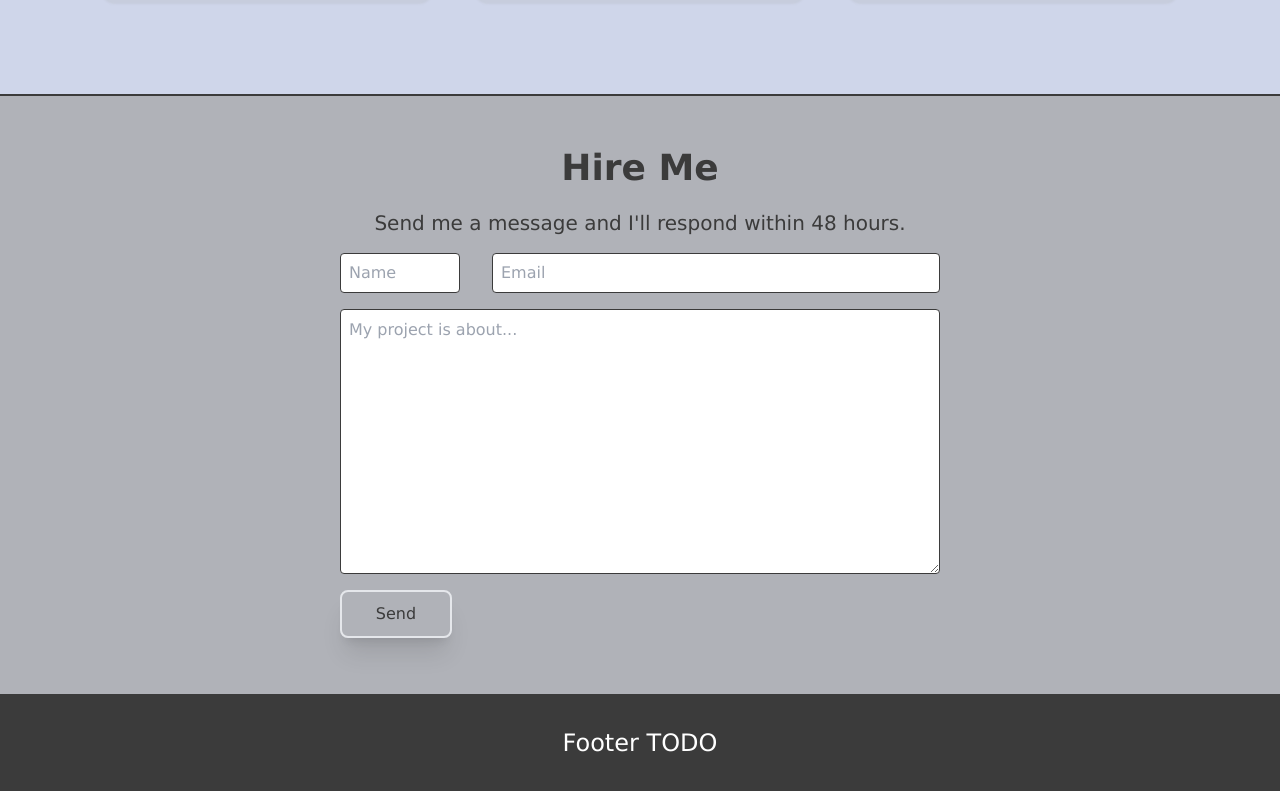
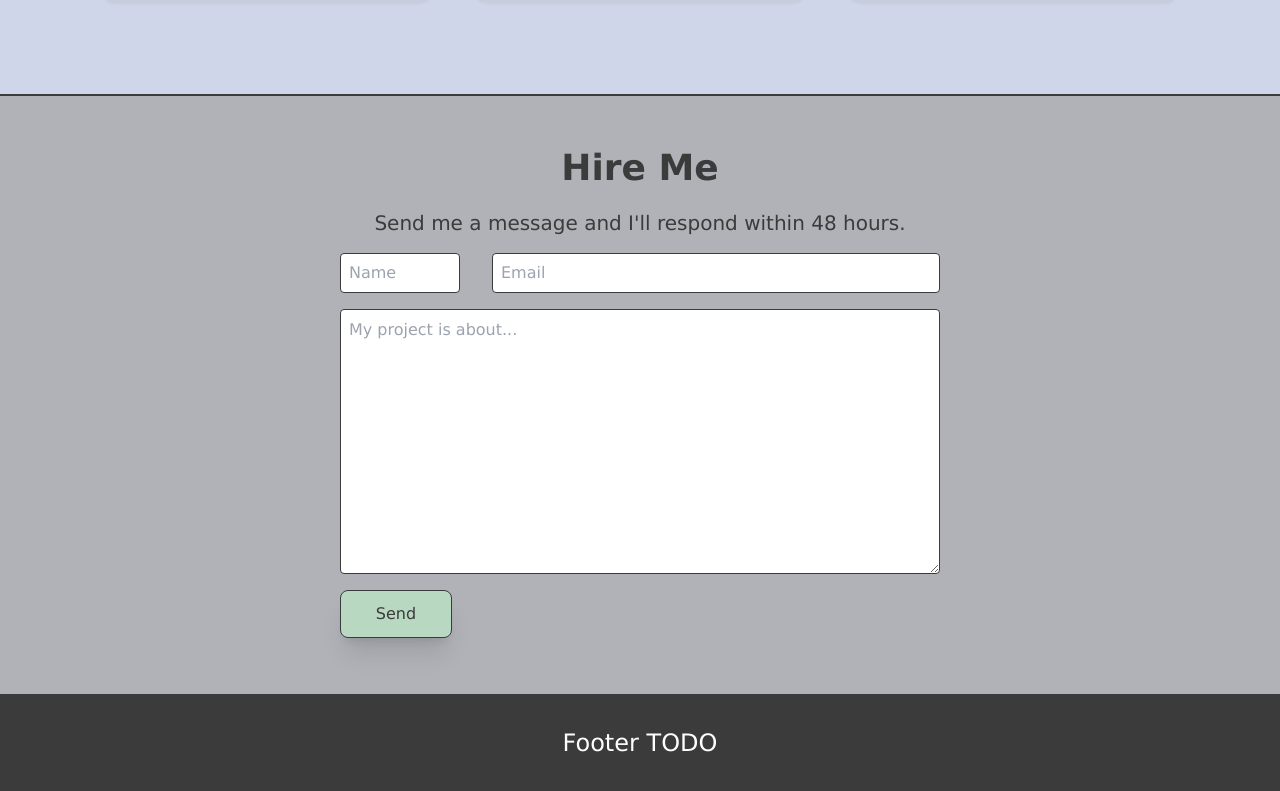
Before and after one commit to emdoyle/personal-site, a Next.js app: page / in a window 1280 px wide. Shown: the part 1369-2160 px from the top of the page. Built offline with nearby package versions, Linux system fonts and the light colour scheme.

Commit message:
Add softgreen to palette, button colors

```diff
--- a/pages/index.tsx
+++ b/pages/index.tsx
@@ -138,7 +138,7 @@ export default function Home() {
               />
               <div className="w-full flex justify-start items-center">
                 <input
-                  className="h-12 w-28 cursor-pointer shadow-xl rounded-lg border-2 py-2 px-4 hover:scale-105 active:scale-100"
+                  className="h-12 w-28 cursor-pointer shadow-xl rounded-lg border border-smoke py-2 px-4 hover:scale-105 active:scale-100 bg-softgreen text-smoke"
                   type="submit"
                   value="Send"
                 />
--- a/tailwind.config.js
+++ b/tailwind.config.js
@@ -7,7 +7,7 @@ module.exports = {
     extend: {
       colors: {
         smoke: "#3B3B3B",
-        burntgreen: "#4F5D2F",
+        softgreen: "#B9D8C2",
         ash: "#7D7E75",
         steel: "#B0B2B8",
         coolblue: "#CFD6EA",
```
